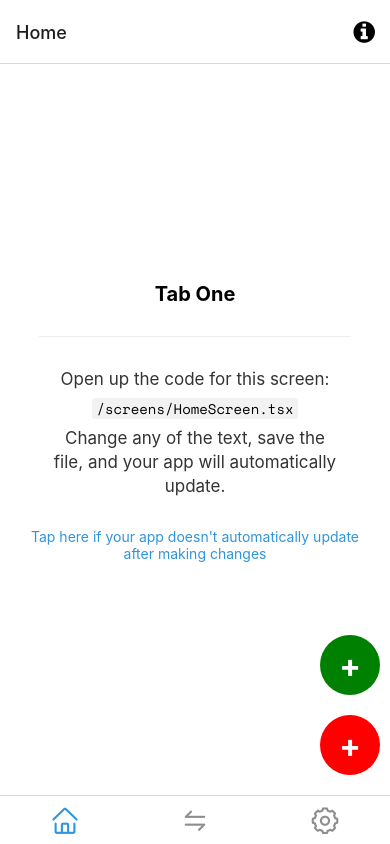
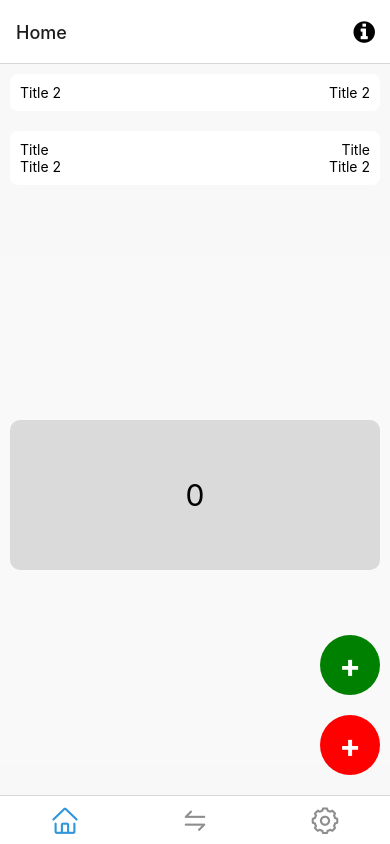
Before and after one commit to Santosh-Punase/FinanceApp, a React Native app: screen /TabOne in a window 390 px wide. Built offline with nearby package versions, Linux system fonts and the light colour scheme; what expo-linking, react-native-popup-menu would draw is missing.

Commit message:
home screen changes

```diff
--- /dev/null
+++ b/components/HorizontalCardList.tsx
@@ -0,0 +1,26 @@
+import { FlatList, ListRenderItem, StyleProp, ViewStyle } from "react-native";
+
+type HorizontalCardListProps<T> = {
+  data: T[]
+  renderItem: ListRenderItem<T> | null | undefined
+  style?: StyleProp<ViewStyle>
+  keyExtractor?: (item: T, index: number) => string
+}
+
+export function HorizontalCardList<T>({ data, renderItem, keyExtractor, style }: HorizontalCardListProps<T>) {
+
+  if (data.length <= 0) return null;
+
+  return (
+    <FlatList
+      data={data}
+      renderItem={renderItem}
+      style={style}
+      keyExtractor={keyExtractor}
+      horizontal
+      scrollEnabled={true}
+      // scrollEnabled={rewardSectionData?.length > 2}
+      showsHorizontalScrollIndicator={false}
+    />
+  );
+}
--- a/constants/Colors.ts
+++ b/constants/Colors.ts
@@ -5,7 +5,9 @@ const primary = 'rgba(17, 60, 214, 1)';
 export default {
   light: {
     text: '#000',
+    invertedText: '#fff',
     background: '#fff',
+    invertedBackground: '#000',
     tint: tintColorLight,
     tabIconDefault: '#ccc',
     tintButton: primary,
@@ -19,7 +21,9 @@ export default {
   },
   dark: {
     text: '#fff',
+    invertedText: '#000',
     background: '#000',
+    invertedBackground: '#fff',
     tint: tintColorDark,
     tabIconDefault: '#ccc',
     tintButton: tintColorLight,
--- a/constants/Layout.ts
+++ b/constants/Layout.ts
@@ -1,12 +1,12 @@
 import { Dimensions } from 'react-native';
 
-const width = Dimensions.get('window').width;
-const height = Dimensions.get('window').height;
+export const WIDTH = Dimensions.get('window').width;
+export const HEIGHT = Dimensions.get('window').height;
 
 export default {
   window: {
-    width,
-    height,
+    width: WIDTH,
+    height: HEIGHT,
   },
-  isSmallDevice: width < 375,
+  isSmallDevice: WIDTH < 375,
 };
--- a/screens/HomeScreen.tsx
+++ b/screens/HomeScreen.tsx
@@ -1,21 +1,70 @@
-import { StyleSheet } from 'react-native';
+import { StyleSheet, Dimensions, FlatList } from 'react-native';
 
 import EditScreenInfo from '../components/EditScreenInfo';
 import { FloatingButton } from '../components/FloatingButton';
 import { Text, View } from '../components/Themed';
 import { RootTabScreenProps } from '../types';
 import { TransactionType } from '../store/type';
+import { CardsCarousel } from '../components/CardsCarousel';
+import { Card } from '../components/Card';
+import { WIDTH } from '../constants/Layout';
+import { HorizontalCardList } from '../components/HorizontalCardList';
+import { withDecay } from 'react-native-reanimated';
 
 export default function HomeScreen({ navigation }: RootTabScreenProps<'TabOne'>) {
   const addNewTransaction = (transactionType: TransactionType ) => {
     navigation.navigate('AddNewTransaction', { category: undefined, paymentMode: undefined, transactionType })
   }
 
+  const categories = [...new Array(1).keys()];
+
   return (
-    <View style={styles.container}>
-      <Text style={styles.title}>Tab One</Text>
-      <View style={styles.separator} lightColor="#eee" darkColor="rgba(255,255,255,0.1)" />
-      <EditScreenInfo path="/screens/HomeScreen.tsx" />
+    <View style={styles.container} lightColor='rgba(255,255,255, 0.5)' darkColor='rgba(255, 255, 255, 0.1)'>
+      {/* <View style={styles.separator} lightColor="#eee" darkColor="rgba(255,255,255,0.1)" /> */}
+      {/* <Text style={styles.title}>Tab One</Text> */}
+      <Card style={styles.cardStyle}>
+        <View style={styles.cardItem}>
+          <Text>Title 2</Text>
+          <Text>Title 2</Text>
+        </View>
+      </Card>
+      <Card style={styles.cardStyle}>
+        <View style={styles.cardItem}>
+          <Text>Title</Text>
+          <Text>Title</Text>
+        </View>
+        <View style={styles.cardItem}>
+          <Text>Title 2</Text>
+          <Text>Title 2</Text>
+        </View>
+      </Card>
+      <HorizontalCardList
+        data={categories}
+        style={{  }}
+        renderItem={({ item }) => (
+          <View
+            style={{
+              flex: 1,
+              height: 150,
+              width: categories.length <= 2
+                ? WIDTH / categories.length - 20
+                :  WIDTH / 2 - 30,
+              borderRadius: 10,
+              alignSelf: 'center',
+              backgroundColor: '#dadada',
+              justifyContent: 'center',
+              marginHorizontal: 10
+            }}
+          >
+            <Text style={{ textAlign: 'center', fontSize: 30 }}>
+              {item}
+            </Text>
+          </View>
+        )}
+      />
+      {/* <CardsCarousel /> */}
+
+      {/* <EditScreenInfo path="/screens/HomeScreen.tsx" /> */}
       <FloatingButton
         onPress={() => addNewTransaction('Cash-In')}
         label={'+'}
@@ -32,14 +81,19 @@ export default function HomeScreen({ navigation }: RootTabScreenProps<'TabOne'>)
 
 const styles = StyleSheet.create({
   container: {
+    height: Dimensions.get('window').height - 120,
     flex: 1,
+    flexDirection: 'column',
     alignItems: 'center',
-    justifyContent: 'center',
+    // justifyContent: 'center',
   },
   title: {
     fontSize: 20,
     fontWeight: 'bold',
+    alignSelf: 'flex-start',
   },
+  cardStyle: { marginVertical: 10, marginHorizontal: 10, width: WIDTH - 20, flexDirection: 'column' },
+  cardItem: { flexDirection: 'row', justifyContent: 'space-between', width: '100%' },
   separator: {
     marginVertical: 30,
     height: 1,
```
Also changed, not shown: store/type.ts (+7 -0 lines).
